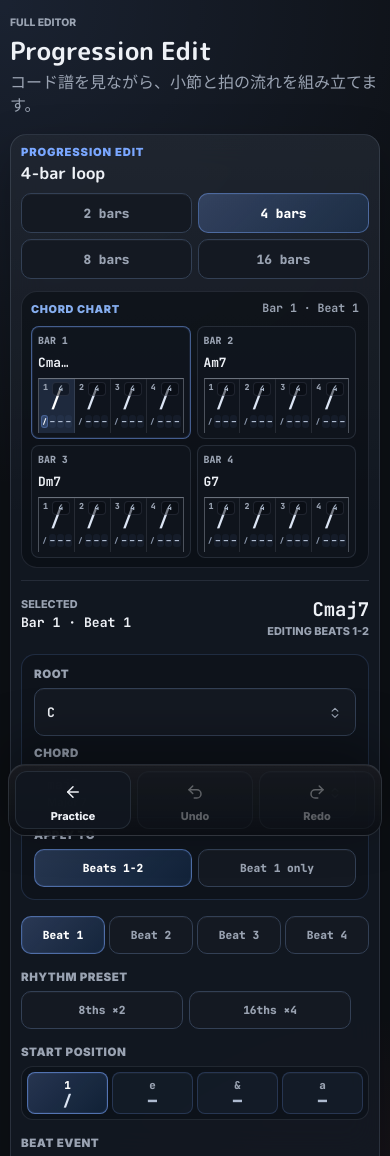
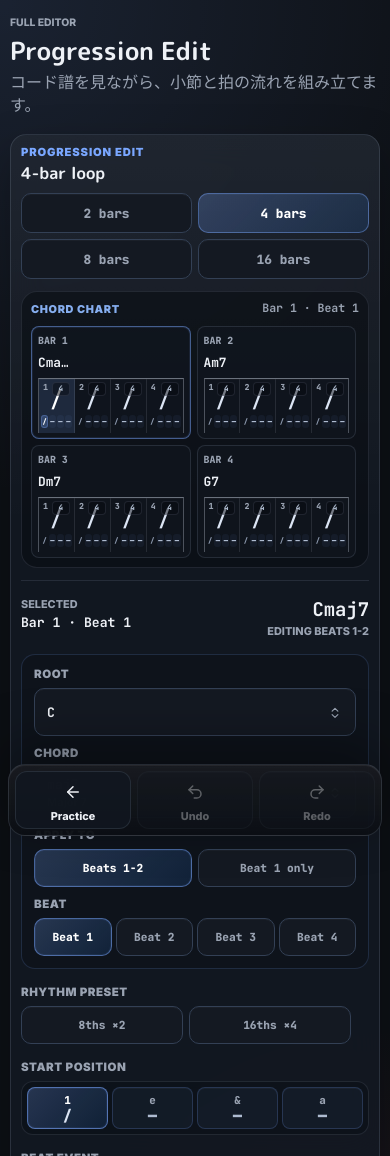
Before and after one commit to muu-ima/muu-fret-degree, a Next.js app: page /progression in a window 390 px wide. Shown: the top 1156 px of the page. Built offline with nearby package versions, Linux system fonts and the light colour scheme.

Commit message:
Compact progression scope and beat controls

```diff
--- a/app/components/ProgressionEditor.tsx
+++ b/app/components/ProgressionEditor.tsx
@@ -256,6 +256,7 @@ export function ProgressionEditor({
             </div>
           </div>
 
+          <div className="progressionHarmonyMetaFields">
             <div className="progressionApplySection">
               <span className="controlLabel">Apply To</span>
               <div className="progressionApplyTabs" role="group" aria-label="コードの適用範囲">
@@ -277,8 +278,9 @@ export function ProgressionEditor({
                 </button>
               </div>
             </div>
-        </section>
 
+            <div className="progressionApplySection">
+              <span className="controlLabel">Beat</span>
               <div className="progressionBeatTabs" role="tablist" aria-label="編集する拍">
                 {[0, 1, 2, 3].map((beatIndex) => {
                   const isSelected = selectedBeatIndex === beatIndex;
@@ -296,6 +298,9 @@ export function ProgressionEditor({
                   );
                 })}
               </div>
+            </div>
+          </div>
+        </section>
 
         <div className="progressionApplySection">
           <span className="controlLabel">Rhythm Preset</span>
--- a/app/globals.css
+++ b/app/globals.css
@@ -2286,6 +2286,12 @@ select:focus-visible,
 
 .progressionHarmonyFields .editorCombobox {
   width: 100%;
+}
+
+.progressionHarmonyMetaFields {
+  display: grid;
+  grid-template-columns: repeat(2, minmax(0, 1fr));
+  gap: 10px;
 }
 
 .progressionChipGrid {
@@ -3090,6 +3096,10 @@ select:focus-visible,
   }
 
   .progressionHarmonyFields {
+    grid-template-columns: 1fr;
+  }
+
+  .progressionHarmonyMetaFields {
     grid-template-columns: 1fr;
   }
 
```
Lines whose indentation alone changed are shown as unchanged.
